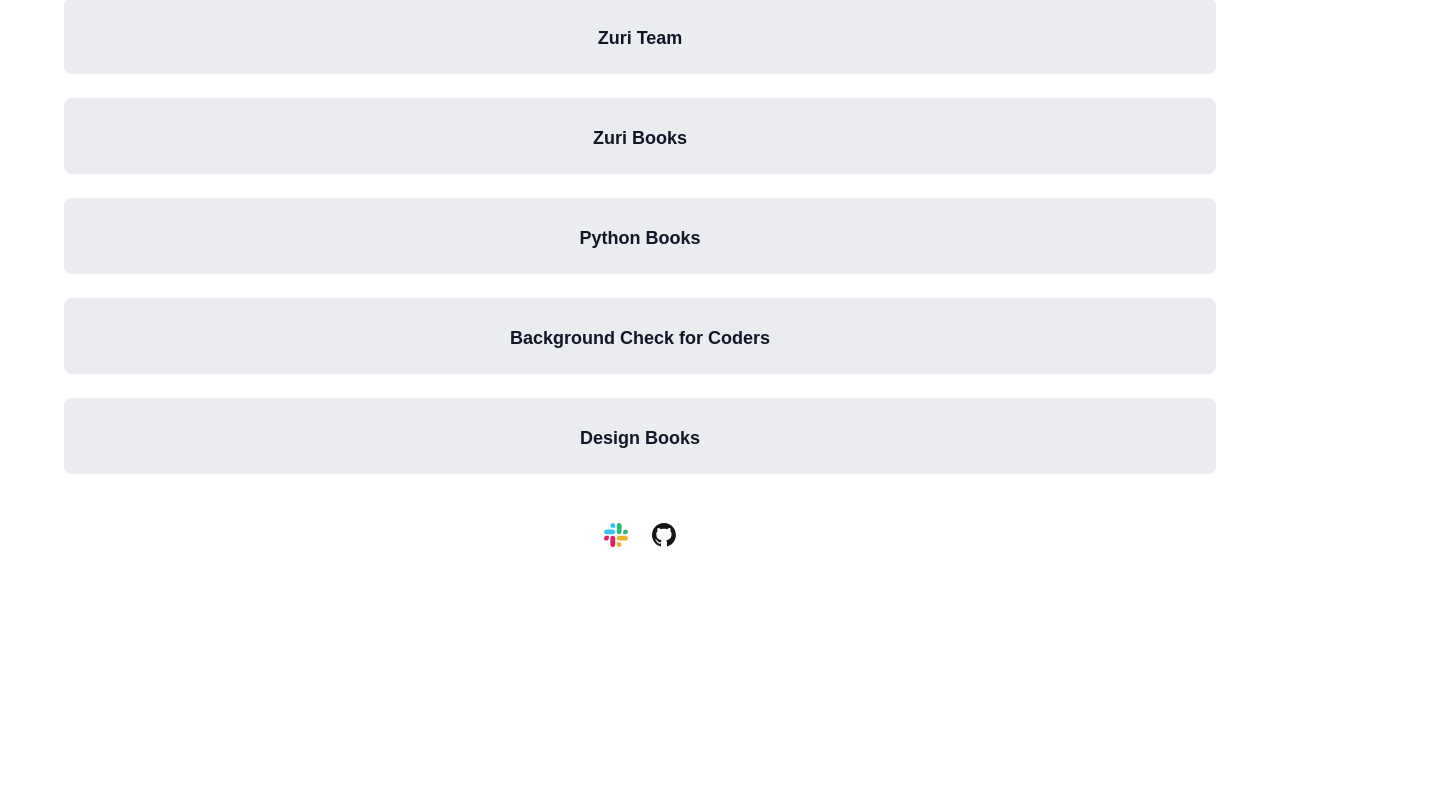
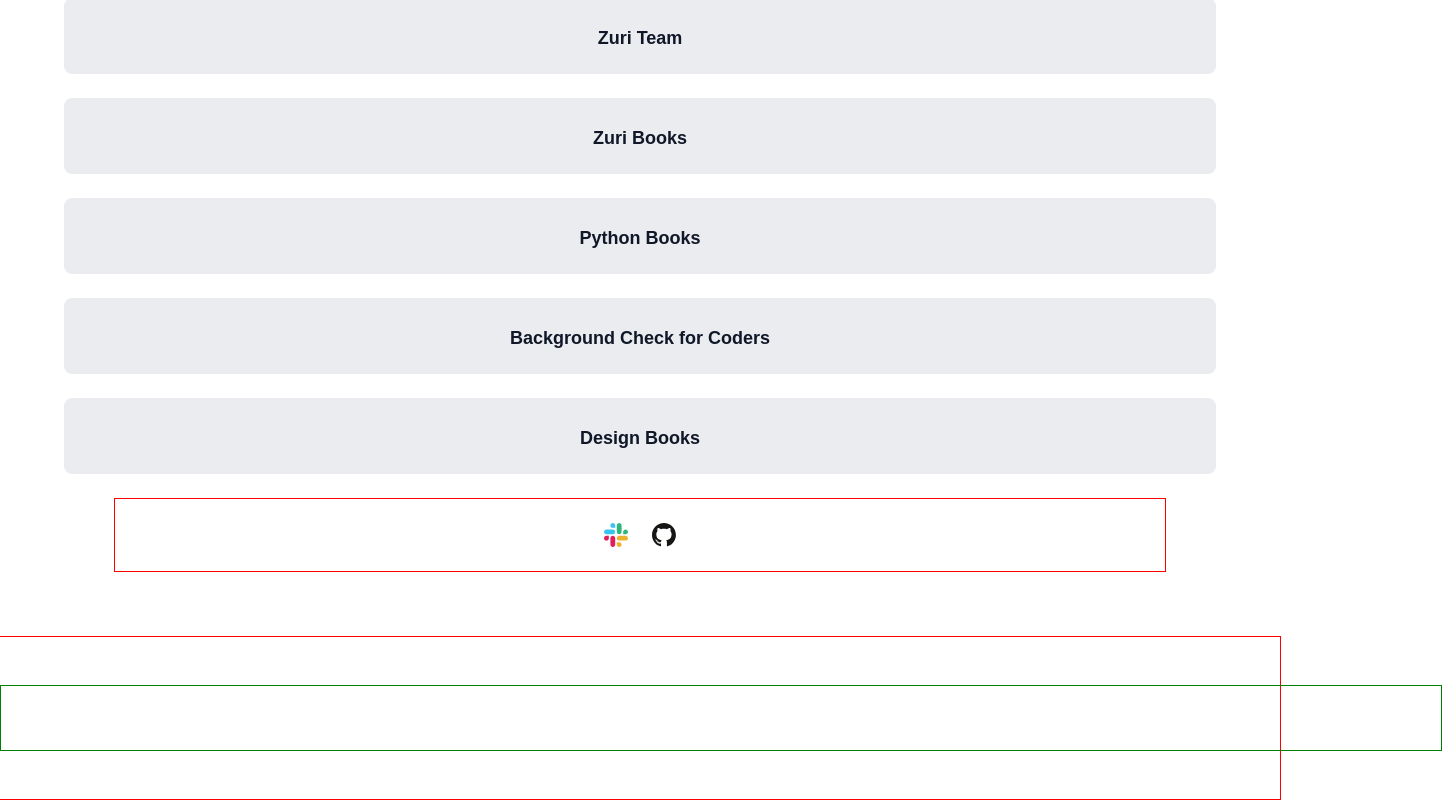
Before and after one commit to chayilDeborah/zuri-webpage, a React (Create React App) app: page / in a window 1280 px wide. Shown: the part 370-1170 px from the top of the page, 1442 px wide, since content can reach past the window. Before the commit the page ends 917 px from the top, so only its background shows below. Built offline with nearby package versions, Linux system fonts and the light colour scheme; the HTML template or start-up script is replaced by a standard one.

Commit message:
complete channel section

```diff
--- a/src/App.css
+++ b/src/App.css
@@ -58,11 +58,17 @@ font-weight: 600;
 #book__design {
   font-weight: 600;
 }
+.logo-div {
+  height: 72px;
+  width: 82%;
+  background: #FFFFFF;
+  border: 1px solid red;
+}
 .logo-section {
-  display: flex;
+  /* display: flex;
   align-items: center;
-text-align: center;
-margin-top: 25px;
+  text-align: center; */
+padding: 24px 0 24px 0;
 }
 .slack {
   width: 24px;
@@ -73,3 +79,16 @@ height: 24px;
 height: 24px;
 margin-left: 24px;
 }
+.footer {
+  width: 100%;
+  height: auto;
+  margin-top: 64px;
+  border: 1px solid red;
+}
+.footer-div {
+  width: 1440px;
+  height: 64px;
+  margin: 48px 0 48px 0;
+  border: 1px solid green;
+
+}
--- a/src/component/Home.jsx
+++ b/src/component/Home.jsx
@@ -1,6 +1,6 @@
 import profile_img from "../assets/profile_img.svg";
 import slack from "../assets/slack.svg";
-import github from '../assets/github.svg';
+import github from "../assets/github.svg";
 
 const Home = () => {
   return (
@@ -55,9 +55,14 @@ const Home = () => {
               Design Books
             </a>
           </button>
-          <div className="logo-section">
-            <img src={slack} alt="slack_img" className="slack" />
-            <img src={github} alt="github_img" className="github" />
+          <div className='logo-div'>
+            <div className="logo-section">
+              <img src={slack} alt="slack_img" className="slack" />
+              <img src={github} alt="github_img" className="github" />
+            </div>
+          </div>
+          <div className="footer">
+            <div className="footer-div"></div>
           </div>
         </div>
       </div>
```
